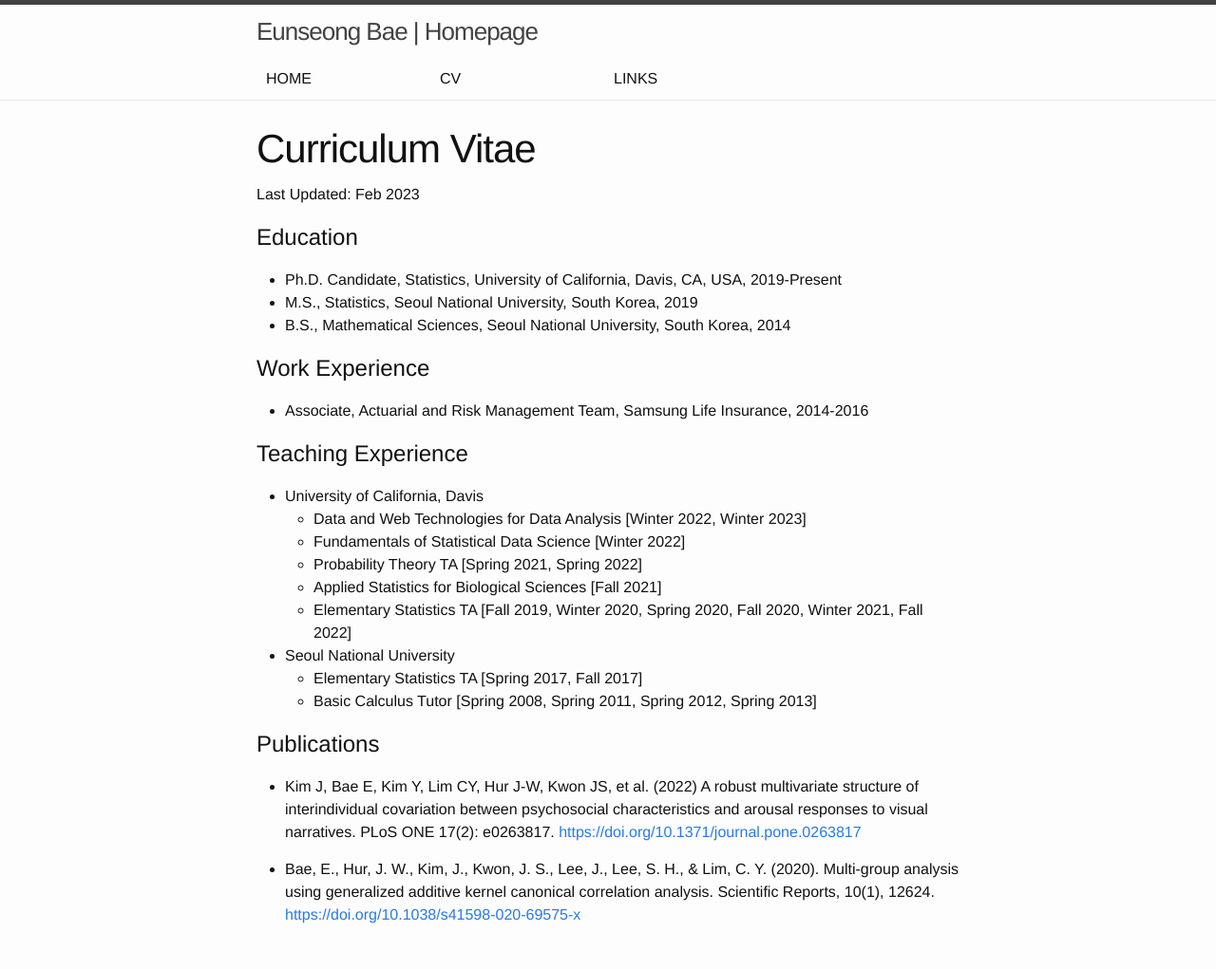
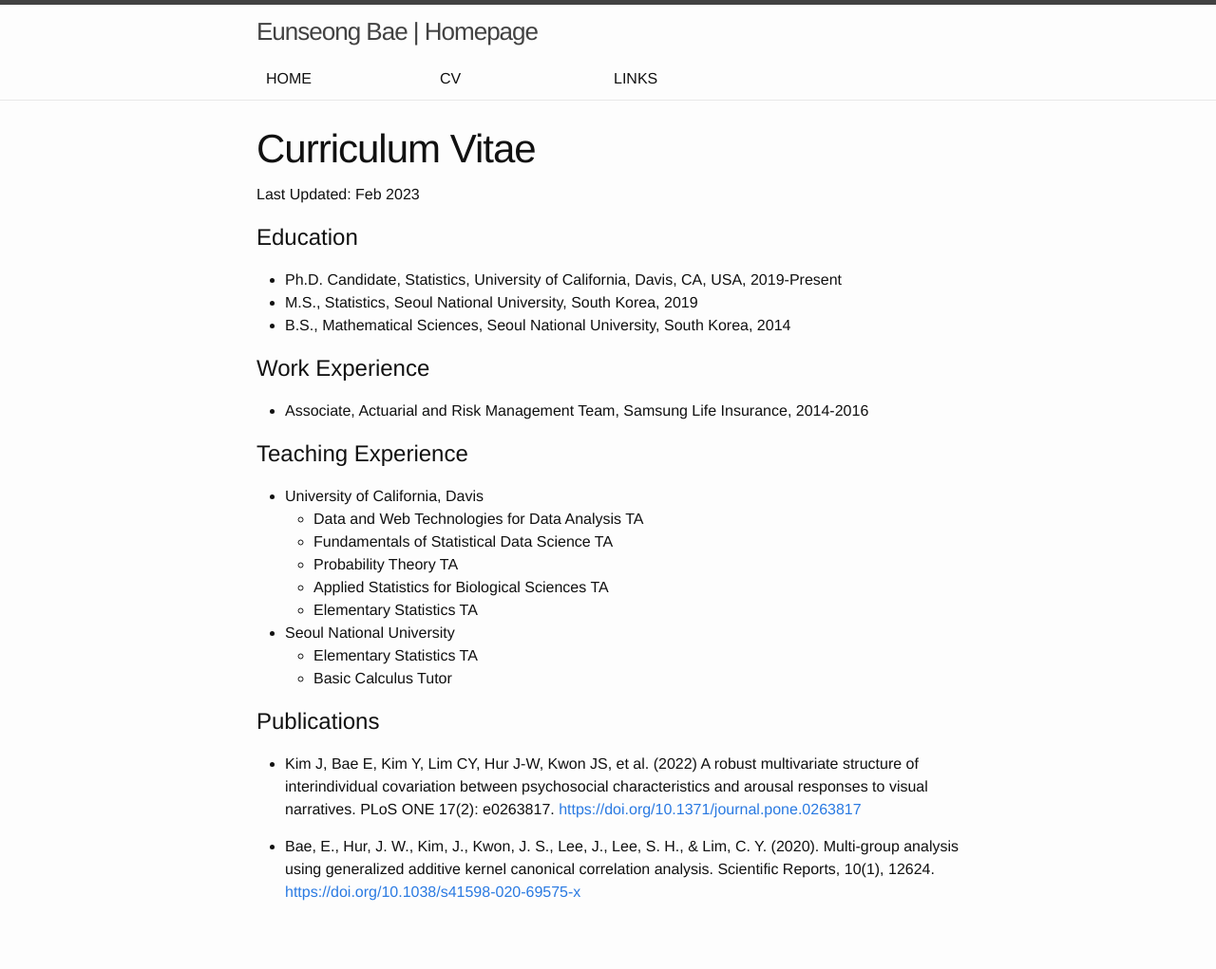
Before and after one commit to EunseongBae/EunseongBae.github.io, a Jekyll site: the page built from cv/CV_Eunseong Bae.md, in a window 1280 px wide. Shown: the whole page at 95% size. Built offline with Jekyll 4.4.1, drawn with Linux system fonts in a browser that asks for light colours; after the commit the page ends 997 px from its top, so only the background shows below that.

Commit message:
Update CV_Eunseong Bae.md

```diff
--- a/cv/CV_Eunseong Bae.md
+++ b/cv/CV_Eunseong Bae.md
@@ -27,14 +27,14 @@ Last Updated: Feb 2023
 ## Teaching Experience
 
 - University of California, Davis
-  - Data and Web Technologies for Data Analysis [Winter 2022, Winter 2023]
-  - Fundamentals of Statistical Data Science [Winter 2022]
-  - Probability Theory TA [Spring 2021, Spring 2022]
-  - Applied Statistics for Biological Sciences [Fall 2021]
-  - Elementary Statistics TA [Fall 2019, Winter 2020, Spring 2020, Fall 2020, Winter 2021, Fall 2022]
+  - Data and Web Technologies for Data Analysis TA <!-- [Winter 2022, Winter 2023] -->
+  - Fundamentals of Statistical Data Science TA <!-- [Winter 2022] -->
+  - Probability Theory TA <!-- [Spring 2021, Spring 2022] -->
+  - Applied Statistics for Biological Sciences TA <!-- [Fall 2021] -->
+  - Elementary Statistics TA <!-- [Fall 2019, Winter 2020, Spring 2020, Fall 2020, Winter 2021, Fall 2022] -->
 - Seoul National University
-  - Elementary Statistics TA [Spring 2017, Fall 2017]
-  - Basic Calculus Tutor [Spring 2008, Spring 2011, Spring 2012, Spring 2013]
+  - Elementary Statistics TA <!-- [Spring 2017, Fall 2017] -->
+  - Basic Calculus Tutor <!-- [Spring 2008, Spring 2011, Spring 2012, Spring 2013] -->
 
 ## Publications
 - Kim J, Bae E, Kim Y, Lim CY, Hur J-W, Kwon JS, et al. (2022) A robust multivariate structure of interindividual covariation between psychosocial characteristics and arousal responses to visual narratives. PLoS ONE 17(2): e0263817. <a href="https://doi.org/10.1371/journal.pone.0263817" target="_blank" rel="noopenr noreferrer">https://doi.org/10.1371/journal.pone.0263817 </a>
```
